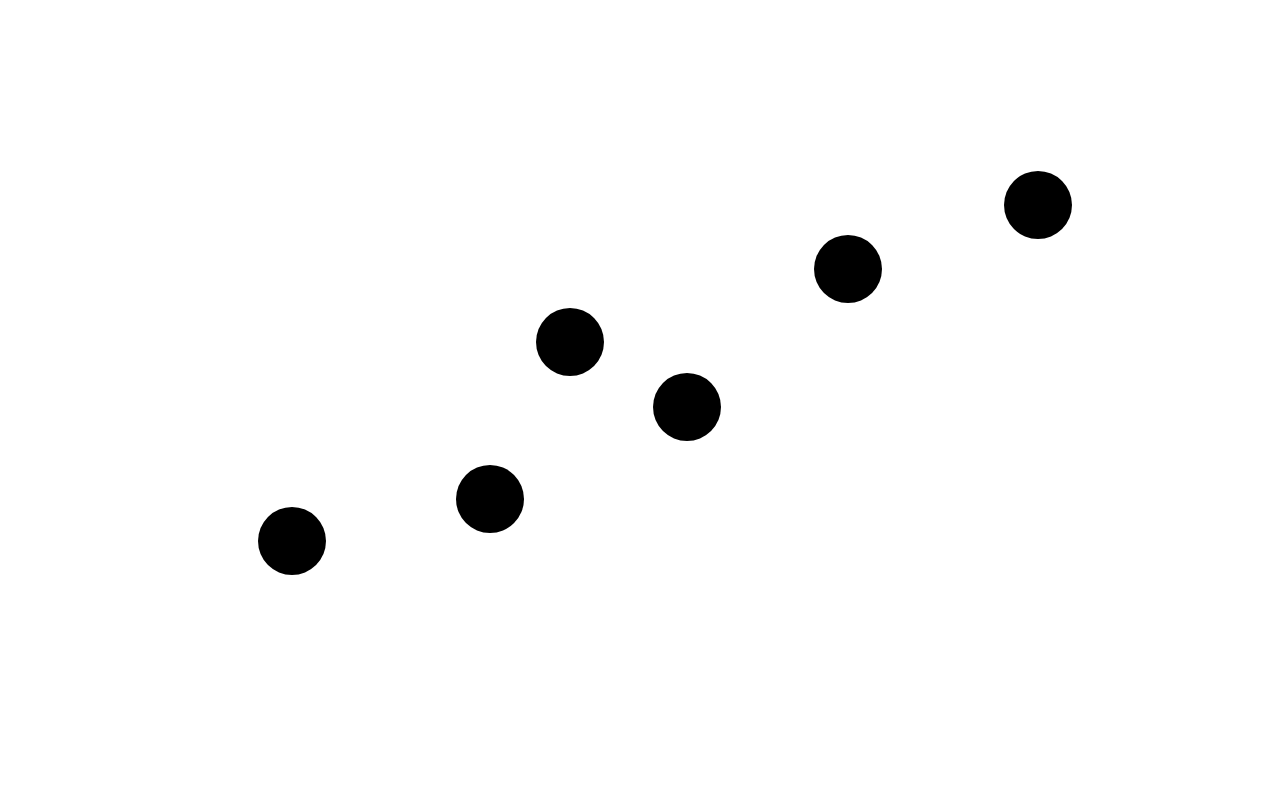
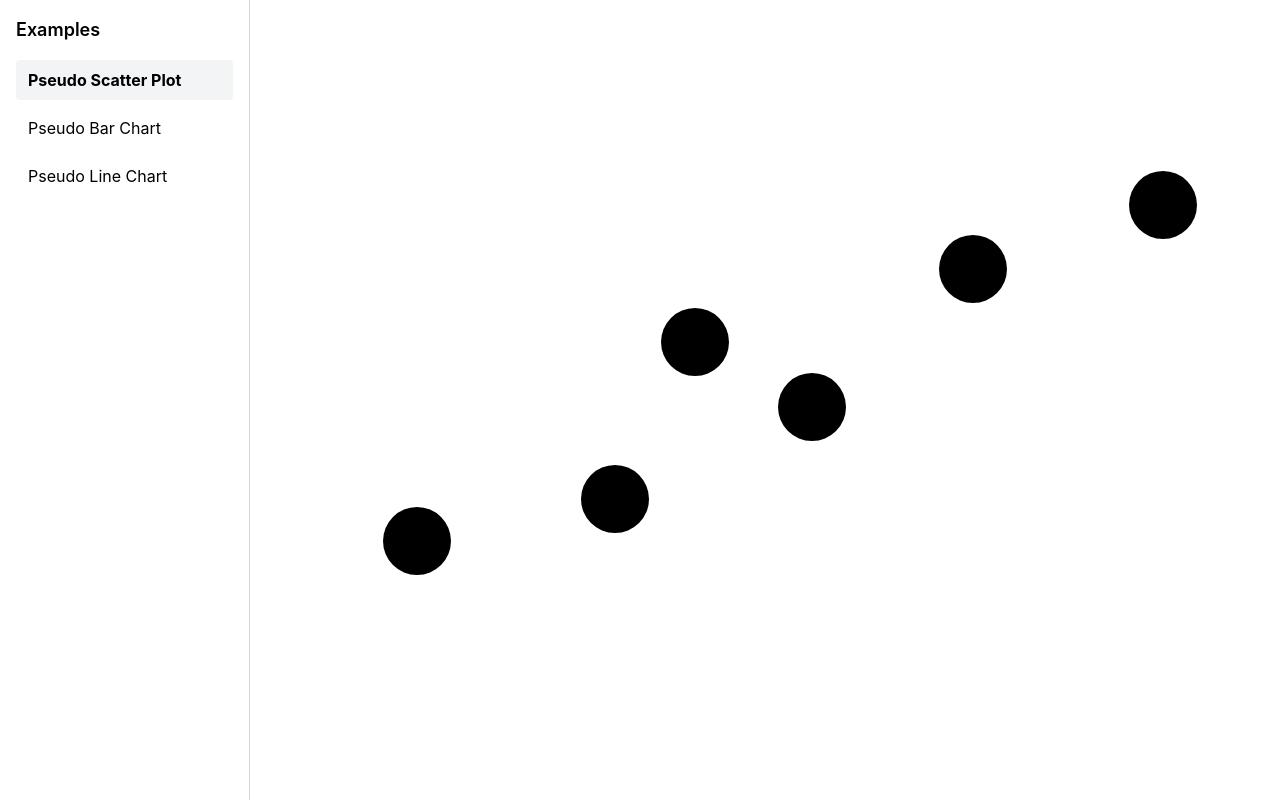
Before and after one commit to curran/constructing-visualizations, a React (Vite) app: page / in a window 1280 px wide. Built offline with nearby package versions, Linux system fonts and the light colour scheme.

Commit message:
Scaffold example navigation, add pseudo visualizations

```diff
--- a/package.json
+++ b/package.json
@@ -13,6 +13,7 @@
     "@tailwindcss/vite": "^4.2.2",
     "react": "^19.2.4",
     "react-dom": "^19.2.4",
+    "react-router-dom": "^7.13.1",
     "tailwindcss": "^4.2.2"
   },
   "devDependencies": {
--- a/src/App.tsx
+++ b/src/App.tsx
@@ -1,14 +1,42 @@
+import { useSearchParams } from 'react-router-dom'
+import { examples, examplesMap, defaultExample } from './examples'
+
 function App() {
+  const [searchParams, setSearchParams] = useSearchParams()
+  const selectedExampleName = searchParams.get('example') || defaultExample
+  const selectedExample = examplesMap.get(selectedExampleName)
+  const SelectedComponent = selectedExample?.component
+
+  const handleSelectExample = (exampleName: string) => {
+    setSearchParams({ example: exampleName })
+  }
+
   return (
-    <div className="w-screen h-screen flex items-center justify-center bg-white">
-      <svg width="960" height="500">
-        <circle cx="132" cy="391" r="34"></circle>
-        <circle cx="330" cy="349" r="34"></circle>
-        <circle cx="410" cy="192" r="34"></circle>
-        <circle cx="527" cy="257" r="34"></circle>
-        <circle cx="688" cy="119" r="34"></circle>
-        <circle cx="878" cy="55" r="34"></circle>
-      </svg>
+    <div className="w-screen h-screen flex bg-white">
+      {/* Left Sidebar - Navigation */}
+      <div className="w-[250px] border-r border-gray-300 p-4 overflow-y-auto">
+        <h2 className="text-lg font-semibold mb-4">Examples</h2>
+        <nav className="space-y-2">
+          {examples.map((example) => (
+            <button
+              key={example.name}
+              onClick={() => handleSelectExample(example.name)}
+              className={`w-full text-left px-3 py-2 rounded transition-colors ${
+                selectedExampleName === example.name
+                  ? 'font-bold bg-gray-100'
+                  : 'hover:bg-gray-50'
+              }`}
+            >
+              {example.name}
+            </button>
+          ))}
+        </nav>
+      </div>
+
+      {/* Right Content - Visualization */}
+      <div className="flex-1 flex items-center justify-center overflow-auto">
+        {SelectedComponent ? <SelectedComponent /> : <div>Example not found</div>}
+      </div>
     </div>
   )
 }
--- /dev/null
+++ b/src/examples/PseudoBarChart.tsx
@@ -0,0 +1,10 @@
+export function PseudoBarChart() {
+  return (
+    <svg width="960" height="500">
+      <rect x="43" y="34" width="190" height="424"></rect>
+      <rect x="270" y="161" width="190" height="297"></rect>
+      <rect x="497" y="253" width="190" height="205"></rect>
+      <rect x="724" y="343" width="190" height="115"></rect>
+    </svg>
+  )
+}
--- /dev/null
+++ b/src/examples/PseudoLineChart.tsx
@@ -0,0 +1,12 @@
+export function PseudoLineChart() {
+  return (
+    <svg width="960" height="500">
+      <path d="M 60 440
+           L 260 180
+           L 380 320
+           L 520 130
+           L 660 300
+           L 900 50" stroke="black" fill="none" strokeWidth="40" strokeLinecap="round" strokeLinejoin="round"></path>
+    </svg>
+  )
+}
--- /dev/null
+++ b/src/examples/PseudoScatterPlot.tsx
@@ -0,0 +1,12 @@
+export function PseudoScatterPlot() {
+  return (
+    <svg width="960" height="500">
+      <circle cx="132" cy="391" r="34"></circle>
+      <circle cx="330" cy="349" r="34"></circle>
+      <circle cx="410" cy="192" r="34"></circle>
+      <circle cx="527" cy="257" r="34"></circle>
+      <circle cx="688" cy="119" r="34"></circle>
+      <circle cx="878" cy="55" r="34"></circle>
+    </svg>
+  )
+}
--- /dev/null
+++ b/src/examples/index.ts
@@ -0,0 +1,28 @@
+import type { ComponentType } from 'react'
+import { PseudoScatterPlot } from './PseudoScatterPlot'
+import { PseudoBarChart } from './PseudoBarChart'
+import { PseudoLineChart } from './PseudoLineChart'
+
+export interface Example {
+  name: string
+  component: ComponentType
+}
+
+export const examples: Example[] = [
+  {
+    name: 'Pseudo Scatter Plot',
+    component: PseudoScatterPlot,
+  },
+  {
+    name: 'Pseudo Bar Chart',
+    component: PseudoBarChart,
+  },
+  {
+    name: 'Pseudo Line Chart',
+    component: PseudoLineChart,
+  },
+]
+
+export const examplesMap = new Map(examples.map(ex => [ex.name, ex]))
+
+export const defaultExample = examples[0].name
--- a/src/main.tsx
+++ b/src/main.tsx
@@ -1,10 +1,13 @@
 import { StrictMode } from 'react'
 import { createRoot } from 'react-dom/client'
+import { BrowserRouter } from 'react-router-dom'
 import App from './App.tsx'
 import './index.css'
 
 createRoot(document.getElementById('root')!).render(
   <StrictMode>
-    <App />
+    <BrowserRouter>
+      <App />
+    </BrowserRouter>
   </StrictMode>,
 )
```
Also changed, not shown: 2 other files (tests, documents, lock files or other folders).
